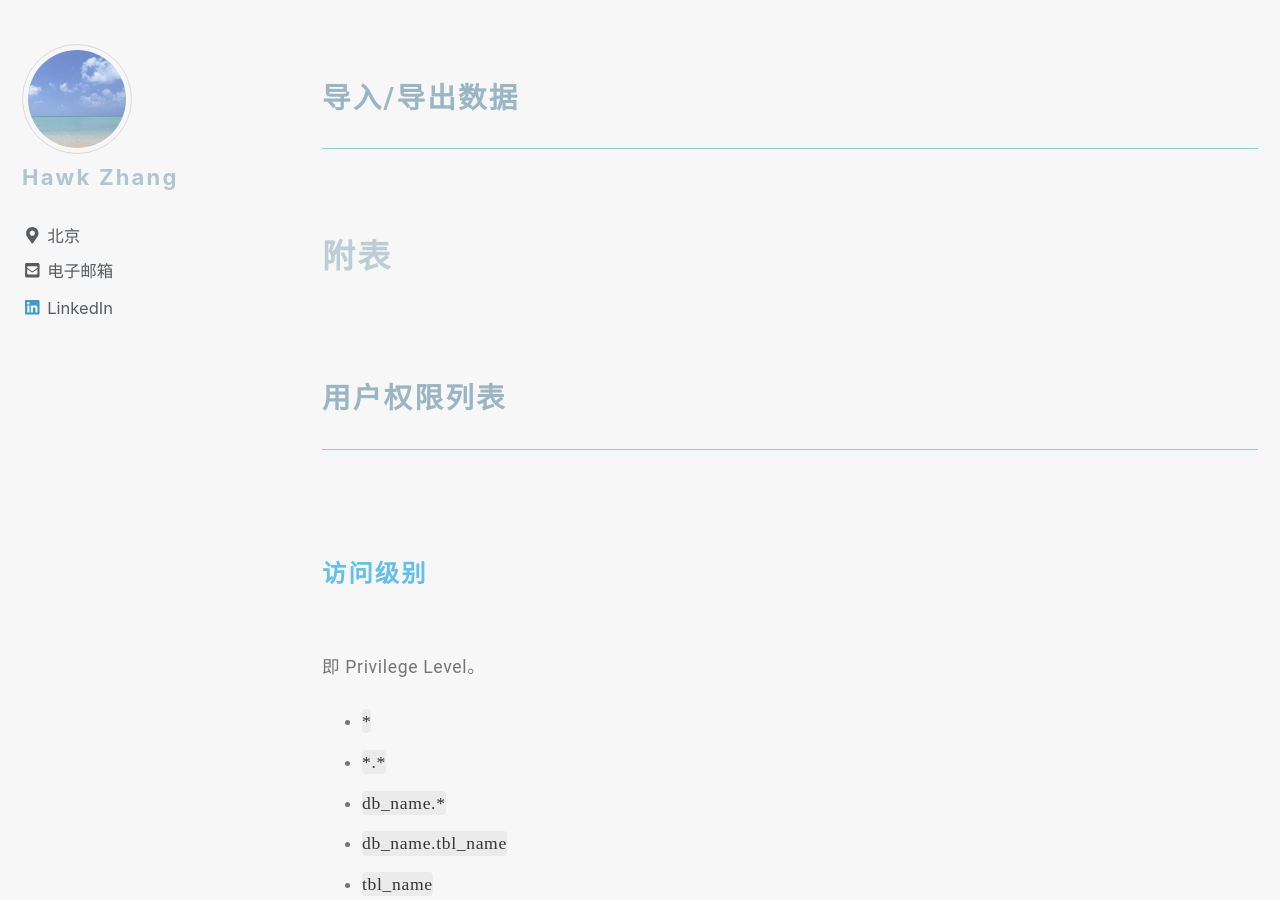
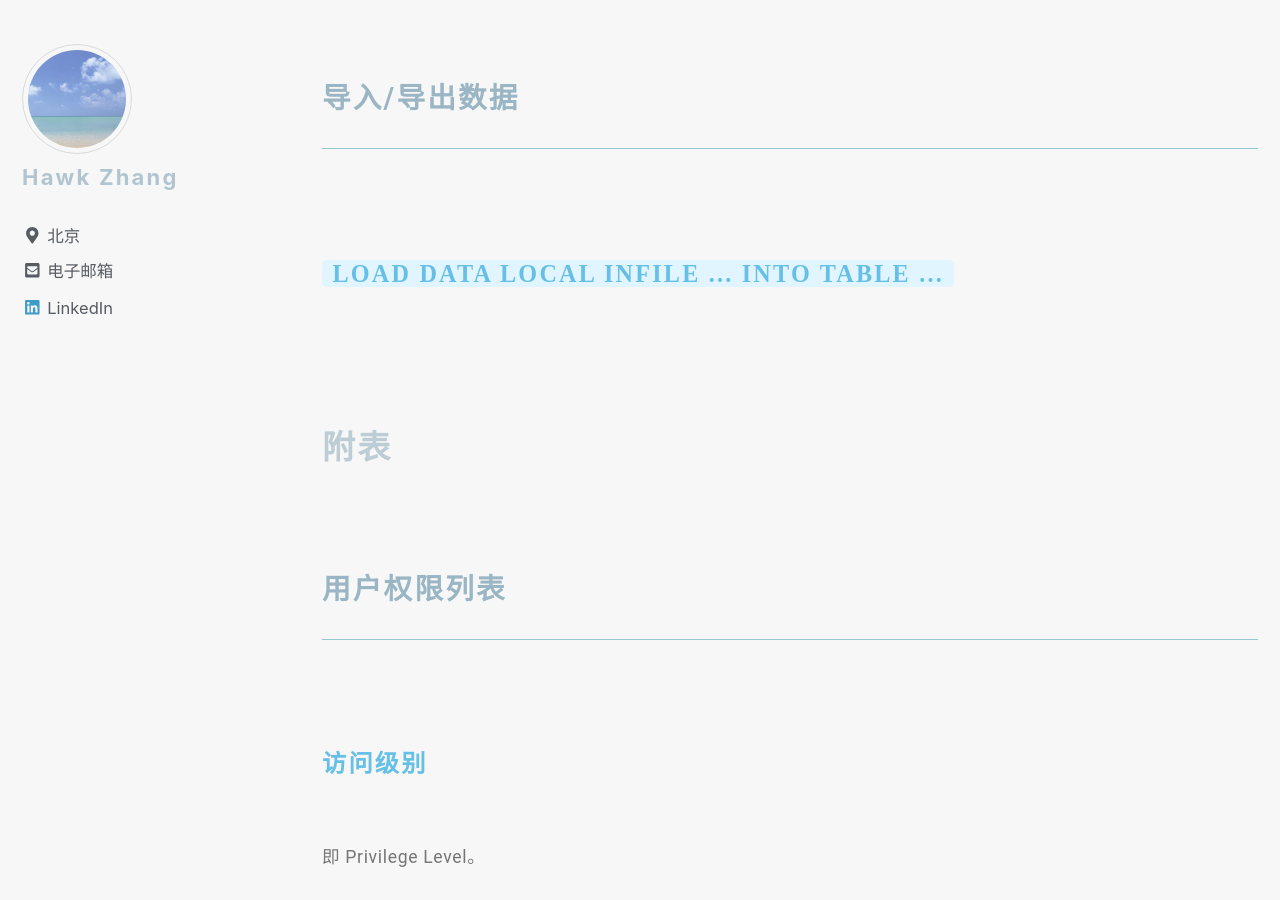
Before and after one commit to narru888/linotes_note, a Jekyll site: the page built from _posts/mysql/2016-04-02-statements.md, in a window 1280 px wide and 900 px high, scrolled down 23041 px. Built offline with Jekyll 4.4.1, drawn with Linux system fonts in a browser that asks for light colours; nearby versions of some CDN libraries; a script that is not in the unit is left out.

Commit message:
update on 2018-10-15 15:04:01 CST

```diff
--- a/_posts/mysql/2016-04-02-statements.md
+++ b/_posts/mysql/2016-04-02-statements.md
@@ -933,6 +933,11 @@
 
 
 
+#### `LOAD DATA LOCAL INFILE ... INTO TABLE ...`
+
+
+
+
 
 
 
```
